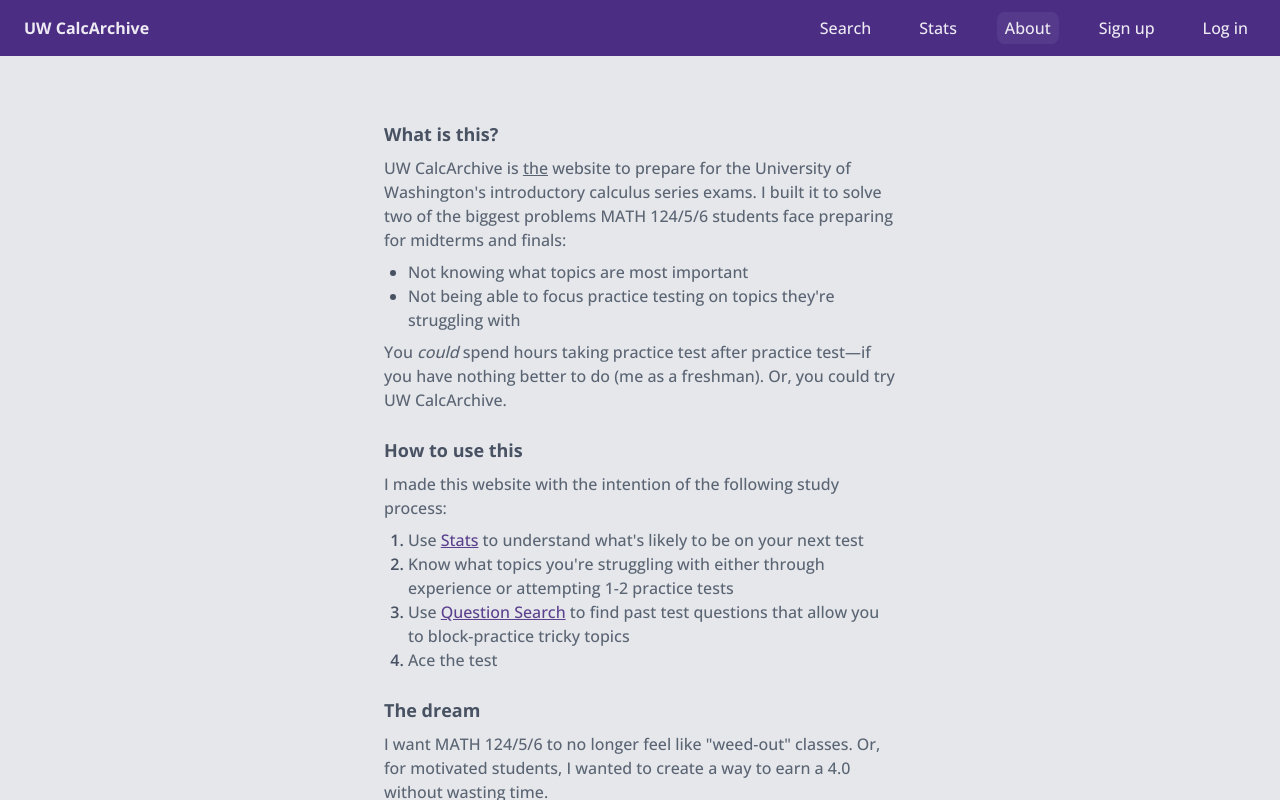
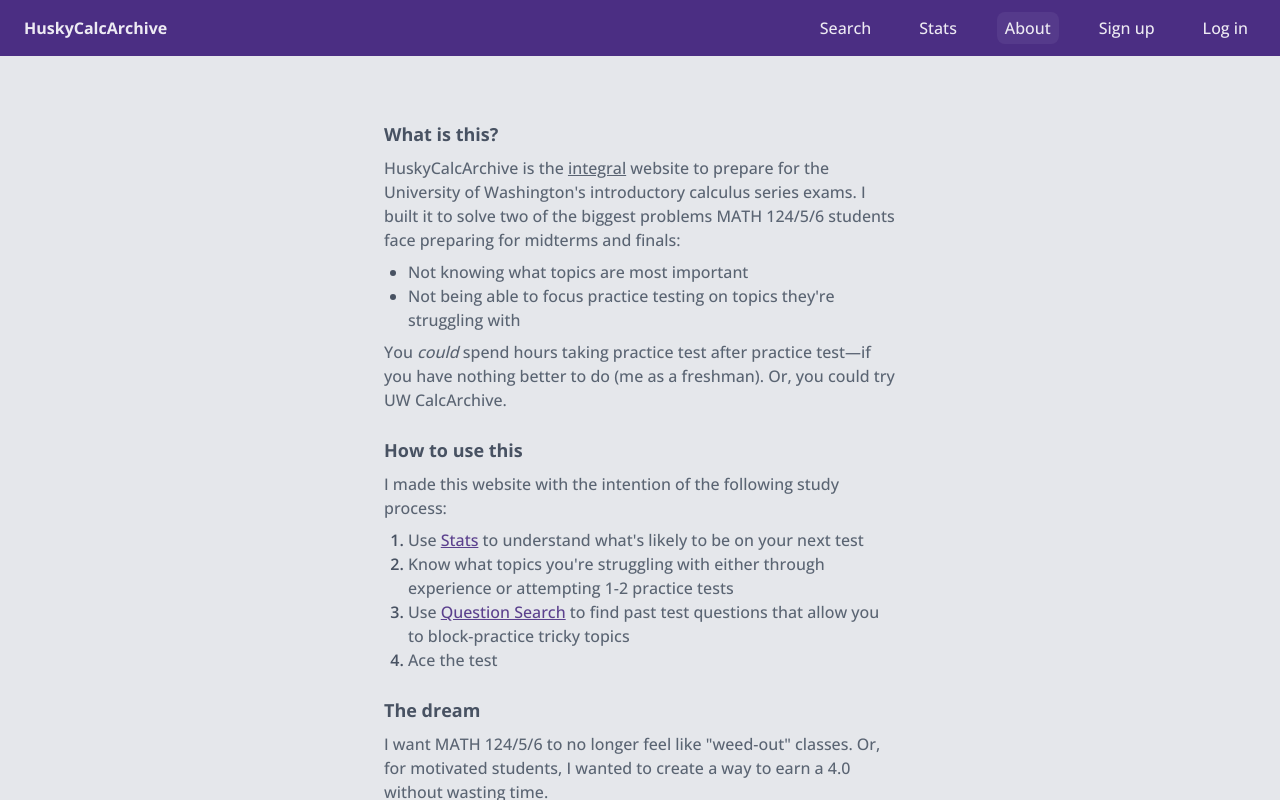
Before and after one commit to ericleonen/uw-calc-archive, a Next.js app in the folder frontend/: page /about in a window 1280 px wide. Built offline with nearby package versions, Linux system fonts and the light colour scheme; no server answers.

Commit message:
Change name from UW CalcArchive to HuskyCalcArchive

```diff
--- a/frontend/src/app/about/page.tsx
+++ b/frontend/src/app/about/page.tsx
@@ -9,7 +9,7 @@
             <div className="w-full max-w-lg space-y-6 h-min">
                 <div className="space-y-2">
                     <SectionHeader>What is this?</SectionHeader>
-                    <Paragraph>UW CalcArchive is <u>the</u> website to prepare for the University of Washington's introductory calculus series exams. I built it to solve two of the biggest problems MATH 124/5/6 students face preparing for midterms and finals:</Paragraph>
+                    <Paragraph>HuskyCalcArchive is the <u>integral</u> website to prepare for the University of Washington's introductory calculus series exams. I built it to solve two of the biggest problems MATH 124/5/6 students face preparing for midterms and finals:</Paragraph>
                     <List variant="unordered">
                         <Paragraph>Not knowing what topics are most important</Paragraph>
                         <Paragraph>Not being able to focus practice testing on topics they're struggling with</Paragraph>
@@ -31,6 +31,11 @@
                     <Paragraph>I want MATH 124/5/6 to no longer feel like "weed-out" classes. Or, for motivated students, I wanted to create a way to earn a 4.0 without wasting time.</Paragraph>
                     <Paragraph>As for me, I hope I created something students actually use. If you find this website useful, please share it with everyone you know. 😇</Paragraph>
                 </div>
+                <div className="space-y-2">
+                    <SectionHeader>Disclaimer</SectionHeader>
+                    <Paragraph>This website is not affiliated with the University of Washington. I am just a student.</Paragraph>
+                    <Paragraph>Answer keys are NOT guaranteed to be correct. Professors can be wrong. Also, I made some of the answer keys myself since they were missing.</Paragraph>
+                </div>
             </div>
         </div>
     )
--- a/frontend/src/app/layout.tsx
+++ b/frontend/src/app/layout.tsx
@@ -10,8 +10,8 @@
 })
 
 export const metadata: Metadata = {
-    title: "UW CalcArchive",
-    description: "Past test questions archive for MATH 124/5/6",
+    title: "HuskyCalcArchive",
+    description: "Exam questions archive for MATH 124/5/6 at the University of Washington",
 };
 
 export default function RootLayout({
--- a/frontend/src/components/Header/Header.tsx
+++ b/frontend/src/components/Header/Header.tsx
@@ -11,7 +11,7 @@
                 href="/"
                 className="font-bold text-white/90 lg:static absolute left-1/2 lg:left-0 translate-x-[-50%] lg:translate-x-0"
             >
-                UW CalcArchive
+                HuskyCalcArchive
             </Link>
             <div className="hidden ml-auto space-x-8 lg:flex">
                 <HeaderLink label="Search" to="search" />
```
